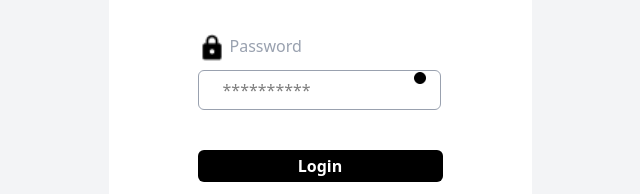
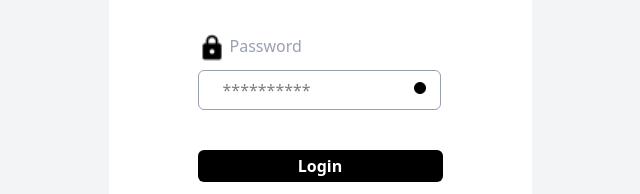
Before and after one commit to BilalHammi/finance-tracker, a Next.js app in the folder finance-tracker/: page /login in a window 1280 px wide. Shown: the part 411-605 px from the top of the page, without its empty margins (320-960 px from the left). Built offline with nearby package versions, Linux system fonts and the light colour scheme.

Commit message:
password dot fixed.

```diff
--- a/finance-tracker/app/ui/login.component.tsx
+++ b/finance-tracker/app/ui/login.component.tsx
@@ -41,8 +41,8 @@ export default function LoginForm() {
                         <Image src={PasswordIcon} alt="Lock icon" className="w-7 h-7"/>
                         <p className=" text-gray-400 ml-1">Password</p>
                     </div>
-                    <div className="flex flex-row">
-                        <Image  src={PasswordDot} alt="Password icon"  onClick={handlePasswordClick} className="w-3 h-3 fixed ml-54 top-[483px]"/>
+                    <div className="flex flex-row relative">
+                        <Image  src={PasswordDot} alt="Password icon"  onClick={handlePasswordClick} className="w-3 h-3 absolute ml-54 mt-3"/>
 
                         <InputComponent widthCS="243px" heightCS="40px" typeInput={passwordType} onChange={(e) => {
                             setForm(prev => ({...prev, password: e.target.value}))
```
